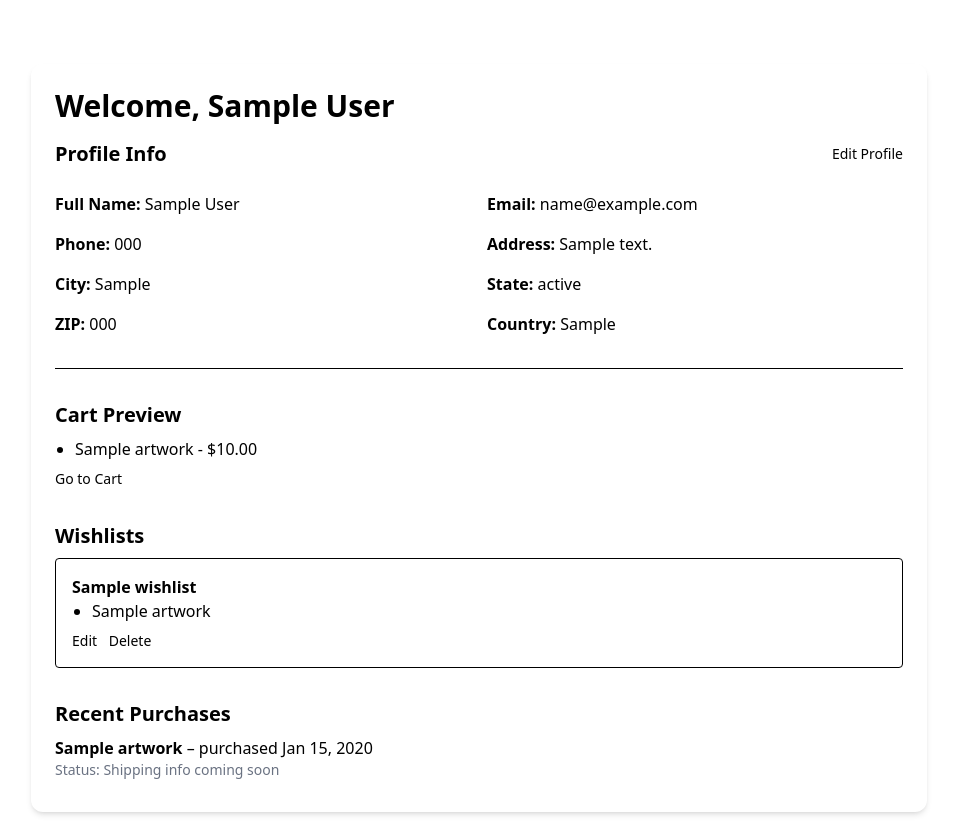
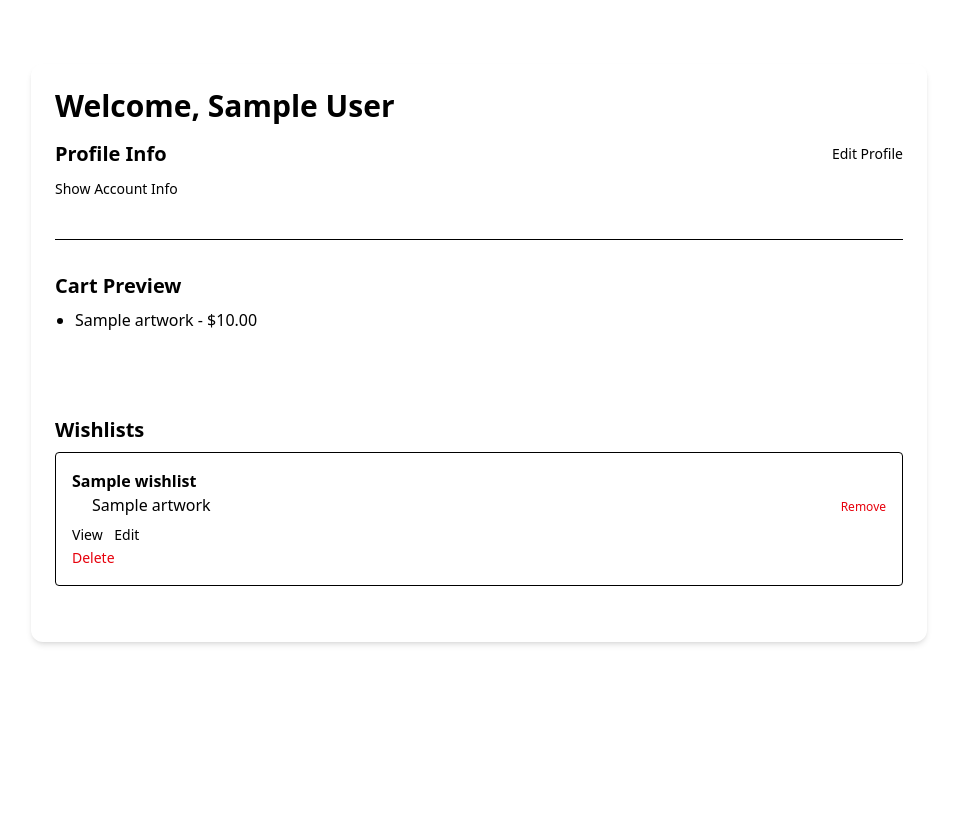
Before and after one commit to DaniNorth/gretchen-north-art, a Django app: page /profile/ in a window 1280 px wide. Shown: the part 61-897 px from the top of the page, without its empty margins (161-1119 px from the left). After the commit the page ends 706 px from the top, so only its background shows below. Run offline with Django 5.2, Linux system fonts and the light colour scheme; a user stored in the database is signed in; tables that the repository leaves empty hold one stand-in row (values such as "Sample post"); style sheets or scripts are compiled from the project's sources.

Commit message:
wip: adds collapsible view for profile info and adds the wishlist modal.

```diff
--- a/artshop/templates/artshop/profile.html
+++ b/artshop/templates/artshop/profile.html
@@ -1,19 +1,29 @@
 {% extends "base.html" %}
 {% block title %}My Profile{% endblock %}
-
 {% block content %}
 <div class="max-w-4xl mx-auto mt-10 p-6 bg-container-background rounded-xl shadow-md">
-
   <h1 class="text-3xl font-bold text-heading-text mb-4">
     Welcome, {{ profile.full_name|default:user.username }}
   </h1>
 
-  <div class="flex justify-between items-center mb-6">
+  <div class="mb-6">
+    <div class="flex justify-between items-center mb-2">
       <h2 class="text-xl font-semibold text-subheading">Profile Info</h2>
       <a href="{% url 'edit_profile' %}" class="text-link hover:text-link-hover text-sm">Edit Profile</a>
     </div>
-
-  <div class="grid grid-cols-2 gap-4 text-paragraph-text">
+    <button
+      type="button"
+      id="toggle-profile-btn"
+      onclick="toggleProfile()"
+      class="text-sm text-link hover:text-link-hover mb-2"
+    >
+      Show Account Info
+    </button>
+    <div
+      id="profile-info"
+      class="overflow-hidden max-h-0 transition-all duration-500 ease-in-out"
+    >
+      <div class="grid grid-cols-2 gap-4 text-paragraph-text pt-4">
         <p><strong>Full Name:</strong> {{ profile.full_name }}</p>
         <p><strong>Email:</strong> {{ user.email }}</p>
         <p><strong>Phone:</strong> {{ profile.phone }}</p>
@@ -23,7 +33,8 @@
         <p><strong>ZIP:</strong> {{ profile.postal_code }}</p>
         <p><strong>Country:</strong> {{ profile.country }}</p>
       </div>
-
+    </div>
+  </div>
   <hr class="my-8 border-color">
 
   <div class="mb-8">
@@ -34,45 +45,85 @@
           <li>{{ item.artwork.title }} - ${{ item.artwork.price }}</li>
         {% endfor %}
       </ul>
-      <a href="{% url 'cart' %}" class="mt-2 inline-block text-link hover:text-link-hover text-sm">Go to Cart</a>
+      <div class="mt-4 flex space-x-3">
+        <a href="{% url 'cart' %}" class="bg-button hover:bg-button-hover text-white font-semibold py-2 px-4 rounded text-sm">
+          Go to Cart
+        </a>
+        <a href="{% url 'home' %}" class="bg-secondary-button hover:bg-button-hover text-white font-semibold py-2 px-4 rounded text-sm">
+          Browse More Art
+        </a>
+      </div>
     {% else %}
       <p>Your cart is empty.</p>
+      <a href="{% url 'home' %}" class="mt-2 inline-block bg-button hover:bg-button-hover text-white font-semibold py-2 px-4 rounded text-sm">
+        Browse Art
+      </a>
     {% endif %}
   </div>
 
+
   <div class="mb-8">
+    <div class="flex justify-between items-center">
       <h2 class="text-xl font-semibold text-subheading mb-2">Wishlists</h2>
+      <a href="#" onclick="openWishlistModal()" class="text-sm bg-button hover:bg-button-hover text-white font-semibold py-1 px-3 rounded">
+        + New Wishlist
+      </a>
+    </div>
     {% for wishlist in wishlists %}
       <div class="mb-4 p-4 border border-color rounded">
         <h3 class="font-bold text-heading-text">{{ wishlist.title }}</h3>
         <ul class="list-disc ml-5 text-paragraph-text">
           {% for item in wishlist.items.all %}
-            <li>{{ item.artwork.title }}</li>
+            <li class="flex justify-between items-center">
+              <span>{{ item.artwork.title }}</span>
+              <form method="post" action="{% url 'remove_from_wishlist' wishlist.pk item.artwork.pk %}" onsubmit="return confirm('Remove this artwork?');">
+                {% csrf_token %}
+                <button type="submit" class="text-red-600 hover:underline text-xs">Remove</button>
+              </form>
+            </li>
           {% empty %}
             <li>No items yet.</li>
           {% endfor %}
         </ul>
         <div class="mt-2 space-x-2 text-sm">
-          <a href="#" class="text-link hover:text-link-hover">Edit</a>
-          <a href="#" class="text-link hover:text-link-hover">Delete</a>
+          <a href="{% url 'wishlist_detail' wishlist.pk %}" class="text-link hover:text-link-hover">View</a>
+          <a href="{% url 'edit_wishlist' wishlist.pk %}" class="text-link hover:text-link-hover">Edit</a>
         </div>
+        <form action="{% url 'delete_wishlist' wishlist.pk %}" method="post" class="inline-block" onsubmit="return confirm('Are you sure you want to delete this wishlist?');">
+          {% csrf_token %}
+          <button type="submit" class="text-red-600 hover:underline text-sm">Delete</button>
+        </form>
       </div>
     {% empty %}
       <p>You don’t have any wishlists yet.</p>
     {% endfor %}
   </div>
-
-  <div>
-    <h2 class="text-xl font-semibold text-subheading mb-2">Recent Purchases</h2>
-    {% for art in purchases %}
-      <div class="mb-2">
-        <p><strong>{{ art.title }}</strong> – purchased {{ art.purchased_at|date:"M d, Y" }}</p>
-        <p class="text-sm text-gray-500">Status: Shipping info coming soon</p>
-      </div>
-    {% empty %}
-      <p>You haven’t purchased anything yet.</p>
-    {% endfor %}
 </div>
 
-</div>
+<script>
+function toggleProfile() {
+  const info = document.getElementById('profile-info');
+  const button = document.getElementById('toggle-profile-btn');
+
+  const isCollapsed = info.classList.contains('max-h-0');
+
+  if (isCollapsed) {
+    info.classList.remove('max-h-0');
+    info.classList.add('max-h-[1000px]');
+    button.textContent = 'Hide Account Info';
+  } else {
+    info.classList.remove('max-h-[1000px]');
+    info.classList.add('max-h-0');
+    button.textContent = 'Show Account Info';
+  }
+}
+</script>
+
+<script>
+  function openWishlistModal() {
+    fetch("{% url 'create_wishlist' %}")
+      .then(response => response.text())
+      .then(html => openModal(html));
+  }
+</script>
 {% endblock %}
```
Lines whose indentation alone changed are shown as unchanged.
